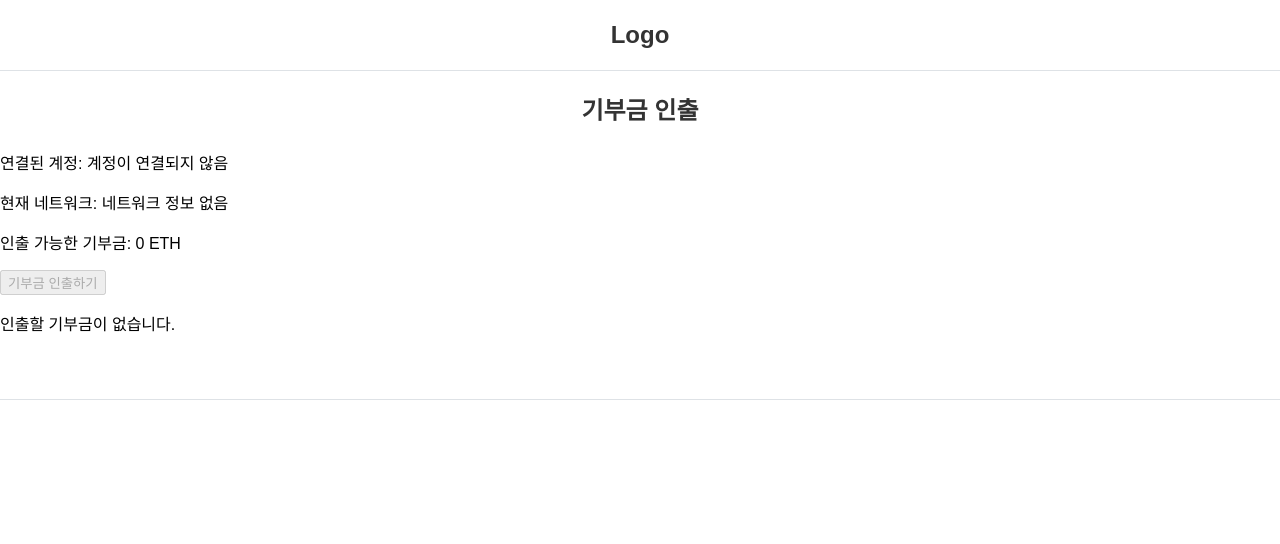
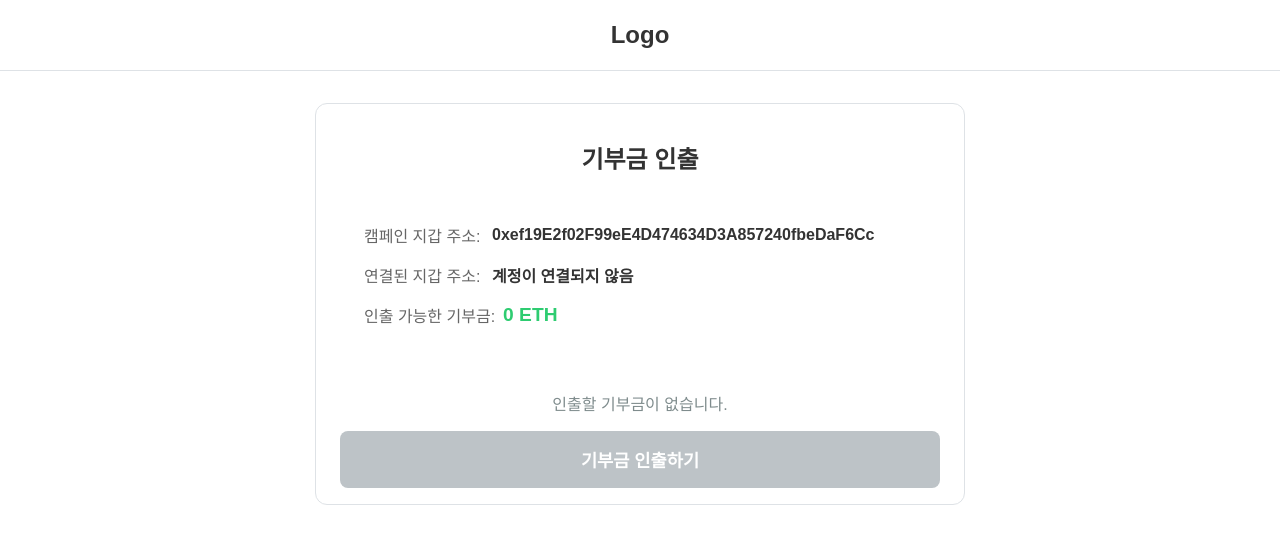
Before and after one commit to sobinMoon/ddaddablch-frontend, a React (Vite) app: page /organization/beneficiary-withdraw in a window 1280 px wide. Shown: the top 544 px of the page. Built offline with nearby package versions, Linux system fonts and the light colour scheme.

Commit message:
모달창, 캠페인 컴포넌트 css 변경

```diff
--- a/src/components/CampaignHorizontal.jsx
+++ b/src/components/CampaignHorizontal.jsx
@@ -14,8 +14,11 @@ const CampaignHorizontal = ({ campaign }) => {
     return (
         <div className="campaign-horizontal-card" onClick={handleClick}>
             <div className="campaign-horizontal-image">
-                <img src={campaign.imageUrl} alt={campaign.name} />
+                <div className="campaign-horizontal-image-wrapper">
+                    <img src={campaign.imageUrl} alt={campaign.name} />
+                </div>
             </div>
+
             <div className="campaign-horizontal-content">
                 <div className="campaign-horizontal-info">
                     <h3 className="campaign-horizontal-title">{campaign.name}</h3>
--- a/src/components/ConfirmModal.jsx
+++ b/src/components/ConfirmModal.jsx
@@ -5,14 +5,14 @@ export default function ConfirmModal({ isOpen, message, onConfirm, onCancel }) {
   if (!isOpen) return null;
 
   return (
-    <div className="modal-overlay">
-      <div className="modal-content">
-        <div className="modal-message">{message}</div>
-        <div className="modal-buttons">
-          <button className="modal-button cancel" onClick={onCancel}>
+    <div className="confirm-modal-overlay">
+      <div className="confirm-modal-content">
+        <div className="confirm-modal-message">{message}</div>
+        <div className="confirm-modal-buttons">
+          <button className="confirm-modal-button cancel" onClick={onCancel}>
             취소
           </button>
-          <button className="modal-button confirm" onClick={onConfirm}>
+          <button className="confirm-modal-button confirm" onClick={onConfirm}>
             확인
           </button>
         </div>
--- a/src/components/Postcard.jsx
+++ b/src/components/Postcard.jsx
@@ -4,6 +4,7 @@ import defaultImage from '../assets/cat.jpg';
 import { AiOutlineHeart } from 'react-icons/ai';
 import { FaRegCommentDots } from "react-icons/fa";
 import { Link, useLocation } from 'react-router-dom';
+import SERVER_URL from '../hooks/SeverUrl';
 
 export default function Postcard({ post, onPostClick }) {
     const location = useLocation();
@@ -50,7 +51,7 @@ export default function Postcard({ post, onPostClick }) {
                 </div>
             </div>
 
-            <img src={post.nft || defaultImage} alt="post-image" className="post-card-image" />
+            <img src={`${SERVER_URL}/images/${post.nft}` || defaultImage} alt="post-image" className="post-card-image" />
         </div>
     );
 }
--- a/src/metamask/BeneficiaryWithdraw.css
+++ b/src/metamask/BeneficiaryWithdraw.css
@@ -1,14 +1,14 @@
 .beneficiary-withdraw-container {
   max-width: 600px;
   margin: 2rem auto;
-  padding: 2rem;
+  padding: 1rem 1.5rem;
   background-color: #ffffff;
   border-radius: 12px;
-  box-shadow: 0 4px 6px rgba(0, 0, 0, 0.1);
+  border: 1px solid #dee2e6;
 }
 
 .beneficiary-withdraw-title {
-  font-size: 1.8rem;
+  font-size: 1.5rem;
   color: #333;
   margin-bottom: 1.5rem;
   text-align: center;
@@ -16,7 +16,7 @@
 }
 
 .beneficiary-withdraw-info {
-  background-color: #f8f9fa;
+  background-color: #fff;
   padding: 1.5rem;
   border-radius: 8px;
   margin-bottom: 1.5rem;
--- a/src/metamask/BeneficiaryWithdraw.jsx
+++ b/src/metamask/BeneficiaryWithdraw.jsx
@@ -3,6 +3,8 @@ import { ethers } from "ethers";
 import contractJSON from "./contractABI.json";
 const contractABI = contractJSON.abi;
 import SERVER_URL from "../hooks/SeverUrl";
+import "./BeneficiaryWithdraw.css";
+import { useLocation } from "react-router-dom";
 
 function BeneficiaryWithdraw() {
   const [account, setAccount] = useState("");
@@ -11,6 +13,9 @@ function BeneficiaryWithdraw() {
   const [contractBalance, setContractBalance] = useState("0");
   const [loading, setLoading] = useState(false);
   const [network, setNetwork] = useState(null);
+  const location = useLocation();
+  const campaignId = location.state?.campaignId;
+  console.log(campaignId);
 
   // 컨트랙트 주소 (Truffle migrate 후 콘솔에 표시된 주소)
   const CONTRACT_ADDRESS = "0x4D70a956151B917d35EE1D585E5A5c8262e1B9ED";
@@ -56,9 +61,6 @@ function BeneficiaryWithdraw() {
             userAddress
           );
           setContractBalance(ethers.utils.formatEther(balance));
-
-          // const balance2= await contractInstance.getContractBalance();
-          // console.log("ETH 잔액:", ethers.utils.formatEther(balance2));
 
           console.log("인출 전 잔액:", contractBalance);
           // 계정 변경 이벤트 리스너
@@ -133,25 +135,47 @@ function BeneficiaryWithdraw() {
   };
 
   return (
-    <div>
-      <h2>기부금 인출</h2>
-      <p>연결된 계정: {account || "계정이 연결되지 않음"}</p>
-      <p>
-        현재 네트워크:{" "}
-        {network
-          ? `${network.name} (체인 ID: ${network.chainId})`
-          : "네트워크 정보 없음"}
-      </p>
-      <p>인출 가능한 기부금: {contractBalance} ETH</p>
+    <div className="beneficiary-withdraw-container">
+      <div className="beneficiary-withdraw-campaign-info">
+
+      </div>
+      <h2 className="beneficiary-withdraw-title">기부금 인출</h2>
+
+      <div className="beneficiary-withdraw-info">
+        <div className="info-item">
+          <span className="info-label">캠페인 지갑 주소:</span>
+          <span className="info-value">0xef19E2f02F99eE4D474634D3A857240fbeDaF6Cc</span>
+        </div>
+        <div className="info-item">
+          <span className="info-label">연결된 지갑 주소:</span>
+          <span className="info-value">{account || "계정이 연결되지 않음"}</span>
+        </div>
+
+        <div className="info-item">
+          <span className="info-label">인출 가능한 기부금:</span>
+          <span className="info-value balance-value">{contractBalance} ETH</span>
+        </div>
+      </div>
+
+      {network && network.chainId !== 1337 && network.chainId !== 5777 && (
+        <div className="network-warning">
+          메타마스크를 가나슈 네트워크에 연결해주세요!
+        </div>
+      )}
+
+      {Number(contractBalance) <= 0 && (
+        <p className="no-balance-message">인출할 기부금이 없습니다.</p>
+      )}
 
       <button
+        className={`withdraw-button ${loading ? 'loading' : ''}`}
         onClick={handleWithdraw}
         disabled={loading || Number(contractBalance) <= 0}
       >
         {loading ? "처리 중..." : "기부금 인출하기"}
       </button>
 
-      {Number(contractBalance) <= 0 && <p>인출할 기부금이 없습니다.</p>}
+
     </div>
   );
 }
--- a/src/metamask/MetamaskDonate.css
+++ b/src/metamask/MetamaskDonate.css
@@ -4,7 +4,7 @@
   padding: 24px;
   background-color: #fff;
   border-radius: 12px;
-  box-shadow: 0 2px 8px rgba(0, 0, 0, 0.1);
+  border: 1px solid #dee2e6;
 }
 
 .donate-section h2 {
@@ -16,6 +16,7 @@
 
 .input-group {
   margin-bottom: 20px;
+
 }
 
 .input-group label {
@@ -32,11 +33,11 @@
   border-radius: 6px;
   font-size: 16px;
   transition: border-color 0.2s;
+  box-sizing: border-box;
 }
 
 .input-group input:focus {
   outline: none;
-  border-color: #0071ce;
 }
 
 .input-group input:disabled {
--- a/src/metamask/MetamaskDonate.jsx
+++ b/src/metamask/MetamaskDonate.jsx
@@ -780,7 +780,9 @@ function MetamaskDonate() {
 
   return (
     <div className="donate-section">
-      <h2>{campaign.name} 기부하기</h2>
+      <div className="donate-campaign-info">
+        <h3>캠페인 '{campaign.name}'에 기부하기</h3>
+      </div>
 
       <div className="input-group">
         <label htmlFor="donateAmount">기부 금액 (ETH)</label>
--- a/src/pages/Campaign.jsx
+++ b/src/pages/Campaign.jsx
@@ -26,8 +26,14 @@ export default function Campaign() {
         campaignName: location.state.campaignName,
         category: location.state.campaignCategory
       });
+      navigate(location.pathname, { replace: true });
     }
-  }, [location.state]);
+  }, [location.state, navigate, location.pathname]);
+
+  const handleCloseModal = () => {
+    setShowDonationModal(false);
+    setDonationInfo(null);
+  };
 
   useEffect(() => {
     const fetchCampaign = async () => {
@@ -61,7 +67,7 @@ export default function Campaign() {
     <div className='campaign-wrap'>
       <DonationCompleteModal
         isOpen={showDonationModal}
-        onClose={() => setShowDonationModal(false)}
+        onClose={handleCloseModal}
         donationInfo={donationInfo}
       />
       <div className='left-wrap'>
--- a/src/pages/Home.css
+++ b/src/pages/Home.css
@@ -9,7 +9,7 @@
 }
 
 .home-left {
-  width: 65%;
+  width: 62%;
   display: flex;
   flex-direction: column;
   gap: 24px;
--- a/src/pages/Post.jsx
+++ b/src/pages/Post.jsx
@@ -128,7 +128,7 @@ export default function Post() {
                 <p className="post-content-text">
                     {post.content}
                 </p>
-                {post.nft && <img className='post-content-image' src={`http://localhost:8080/images/${post.nft}`} alt="post" />}
+                {post.nft && <img className='post-content-image' src={`${SERVER_URL}/images/${post.nft}`} alt="post" />}
             </div>
 
             <div className="post-footer">
```
Also changed, not shown: src/components/CampaignHorizontal.css (+30 -22 lines), src/components/ConfirmModal.css (+9 -9 lines).
